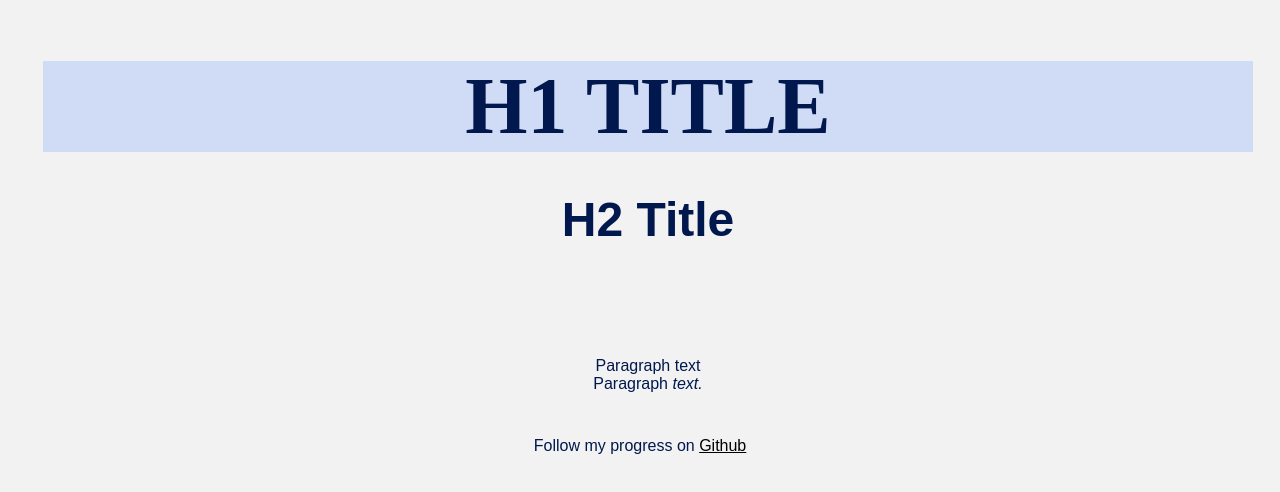
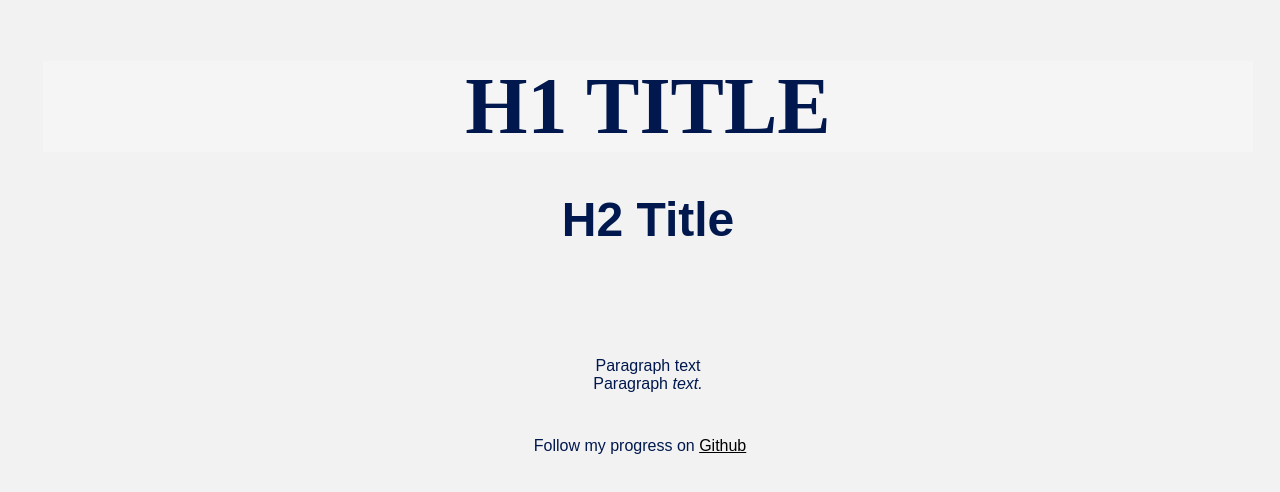
Before and after one commit to niamhxoc/competition_site, a plain HTML site: page index.html in a window 1280 px wide. Drawn offline with Linux system fonts and the light colour scheme.

Commit message:
Update styles.css

```diff
--- a/css/styles.css
+++ b/css/styles.css
@@ -11,7 +11,7 @@ h1 {
     font-size: 5em;
     font-family: serif;
     text-align: center;
-    background-color: rgba(128,168,255,0.3);
+    background-color: rgba(250,250,250,0.3);
     margin-left: 35px;
     margin-right: 35px;
     margin-top: 35px;
```
